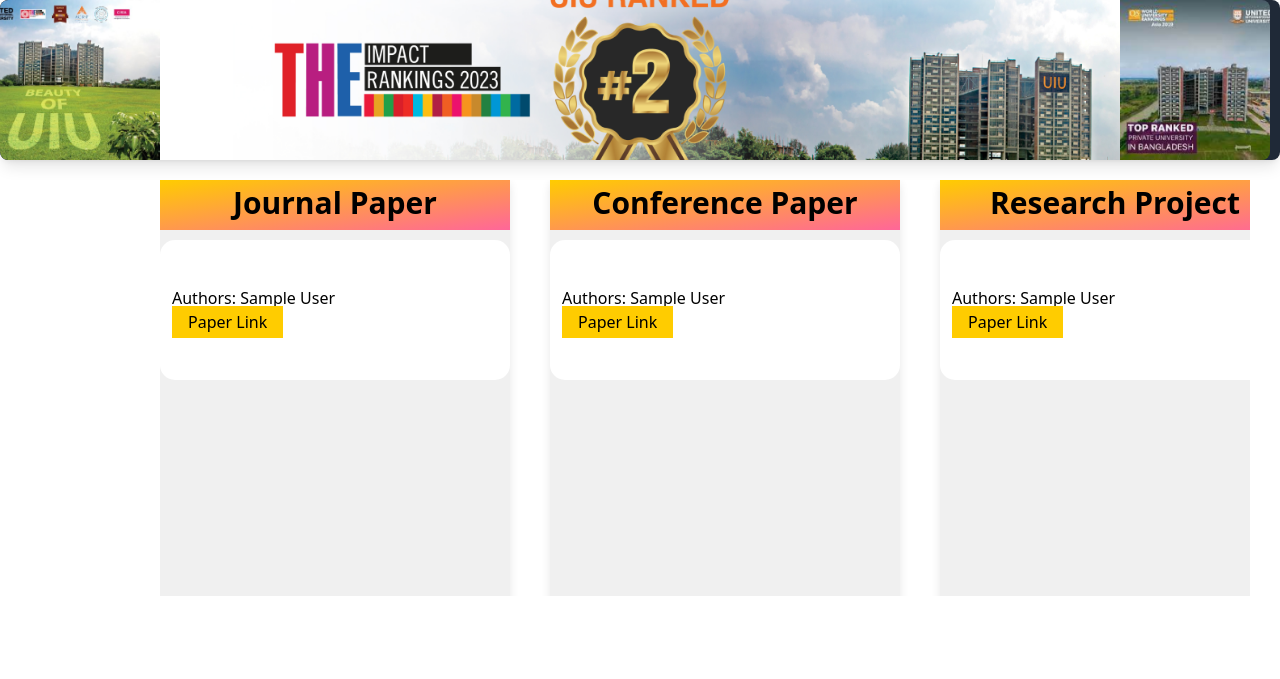
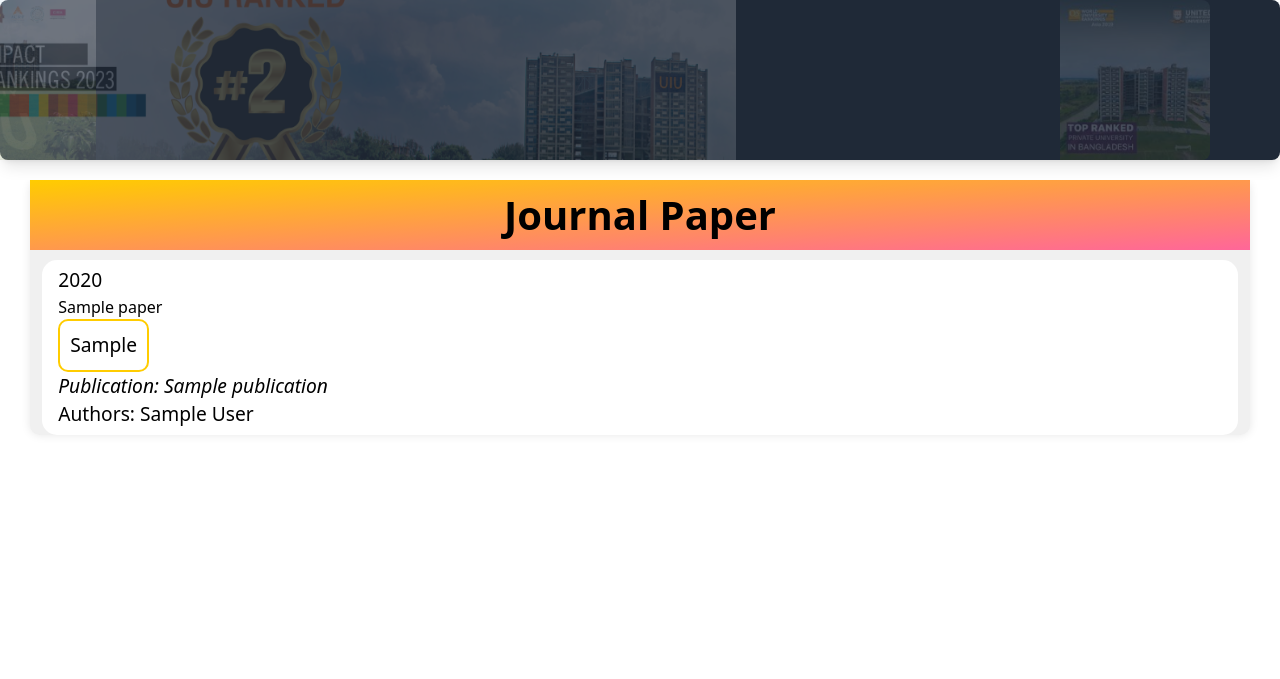
Before and after one commit to deepu1067/uiu_world_working, a Django app: template metamesh/templates/achievement.html in a window 1280 px wide. Shown: the part 56-735 px from the top of the page. Run offline with Django 4.2, Linux system fonts and the light colour scheme; the template is opened without the code that fills it: most values are stand-ins (such as "Sample title", 1, 10 or a date in 2020); style sheets or scripts are compiled from the project's sources; some libraries are stand-ins or nearby versions.

Commit message:
achievement-update-only-journal

```diff
--- a/metamesh/templates/achievement.html
+++ b/metamesh/templates/achievement.html
@@ -17,12 +17,19 @@
 
         .info-container {
             display: flex;
+            line-height: 1.5;
             background-color: #FFFFFF;
-            padding: 2px;
+            padding: 6px;
             border-radius: 15px;
-            width: 350px;
-            height: 140px;
+            width: 98%;
+            height: max-content;
             align-items: center;
+            transition: transform 0.6s ease;
+
+        }
+
+        .info-container:hover {
+            transform: translate(0px, -5px);
         }
 
         .allinfo {
@@ -30,93 +37,107 @@
             flex-direction: column;
             justify-content: center;
             align-items: center;
-            gap: 10px;
+            gap: 30px;
             margin-top: 10px;
+        }
+
+
+
+        .journal-item {
+            width: 100%;
+            box-shadow: 0 0 10px rgba(0, 0, 0, 0.1);
+            background-color: #F0F0F0;
+            border-radius: 10px;
+            margin-left: 30px;
+            margin-right: 30px;
+            height: max-content;
         }
 
 
 
 
 
-
-        /* JournalComponent.css */
-        .journal-container {
-            display: flex;
-            gap: 40px;
-            margin-left: 160px;
-            margin-right: 30px;
-            margin-top: 20px;
-        }
-
-        .journal-item,
-        .conference-item,
-        .research-item,
-        .advance-item {
-            width: 400px;
-            box-shadow: 0 0 10px rgba(0, 0, 0, 0.1);
-            background-color: #F0F0F0;
-            border-radius: 10px;
-            height: 500px;
-        }
-
-
-
-        .logo {
-            width: 40px;
-            /* Adjust the size of the logo */
-            height: 40px;
-            /* Adjust the size of the logo */
-            border-radius: 50%;
-            /* Make the logo circular */
-            overflow: hidden;
-            /* Hide any overflow */
-            display: flex;
-            justify-content: center;
-            align-items: center;
-        }
-
-
-
         .details {
             margin-left: 10px;
-
             flex-grow: 1;
             display: flex;
             flex-direction: column;
-
             justify-content: center;
+            height: max-content;
 
         }
 
-        .details p {
+        .details p,
+        i {
             margin: 0;
+            font-size: larger;
             /* Adjust the spacing between paragraphs */
+        }
+
+        .tags {
+            border: 2px solid #ffcc00;
+            width: fit-content;
+            border-radius: 10px;
+            padding: 10px;
         }
 
         .gradient-background {
             background: linear-gradient(to bottom right, #ffcc00, #ff6699);
             /* Adjust the gradient colors */
             color: #000000;
-            text-align: center;
-            font-weight: 600;
-            font-size: 30px;
-            height: 50px;
+            font-weight: 700;
+            font-size: 40px;
+            height: 70px;
+            display: flex;
+            align-items: center;
+            justify-content: center;
         }
 
-        body {
-            height: 100%;
-        }
+
+
 
         /* Ensure the journal container is scrollable */
         .journal-container {
             display: flex;
-            gap: 40px;
-            margin-left: 160px;
-            margin-right: 30px;
             margin-top: 20px;
-            height: calc(100vh - 24rem);
-            /* Adjust this value as needed */
+            height: 500px;
             overflow-y: auto;
+        }
+
+        .link {
+            color: black;
+            /* Default link color */
+            text-decoration: none;
+            /* Remove default underline */
+            transition: color 0.3s, text-decoration 0.3s;
+            /* Add transition for color and text-decoration */
+        }
+
+        /* Define hover effect */
+        .link:hover {
+            color: #ffa148;
+            /* Change link color on hover */
+            text-decoration: underline;
+            /* Add underline on hover */
+        }
+
+        @keyframes slideInOut {
+
+            0%,
+            100% {
+                opacity: 0;
+                transform: translateX(-50%);
+            }
+
+            50% {
+                opacity: 1;
+                transform: translateX(0);
+            }
+        }
+
+        /* Apply animation to images */
+        .banner img {
+            animation: slideInOut 6s linear infinite;
         }
     </style>
 
@@ -131,8 +152,7 @@
     {% include 'nav.html'%}
 
     <!-- Banner section -->
-    <div class="w-full banner bg-gray-800 rounded-lg shadow-lg overflow-hidden in-view-hidden"
-        onload="inViewVisibility(this)">
+    <div class="w-full banner bg-gray-800 rounded-lg shadow-lg in-view-hidden">
         <div class="w-full h-40 flex items-center">
             <div class="flex-none w-40">
                 <img src="{% static 'img/left.png' %}" alt="Left image" class="h-full object-cover rounded-l-lg">
@@ -155,70 +175,24 @@
                 {% for paper in papers %}
                 <div class="info-container">
                     <div class="details">
+                        <p>{{ paper.year }}</p>
+                        <h1><a href="{{ paper.paper_url }}" class="link">{{ paper.paper_title }}</a></h1>
+                        {% if paper.paper_tags|length > 0 %}
+                        <p class="tags">{{ paper.paper_tags|join:", " }}</p>
+                        {% endif %}
+                        <i>Publication: {{ paper.publication }}</i>
                         <p>Authors: {{ paper.authors|join:", " }}</p>
-                        <p><a href="{{ paper.paper_url }}" style="background-color: #ffcc00; padding: 5px 1rem;">Paper Link</a></p>
                     </div>
                 </div>
                 {% endfor %}
             </div>
         </div>
-
-
-        <div class="journal-item">
-            <div class="gradient-background">
-                <p>Conference Paper</p>
-            </div>
-
-            <div class="allinfo">
-                {% for paper in papers %}
-                <div class="info-container">
-                    <div class="details">
-                        <p>Authors: {{ paper.authors|join:", " }}</p>
-                        <p><a href="{{ paper.paper_url }}" style="background-color: #ffcc00; padding: 5px 1rem;">Paper Link</a></p>
-                    </div>
-                </div>
-                {% endfor %}
-            </div>
-        </div>
-
-        <div class="journal-item">
-            <div class="gradient-background">
-                <p>Research Project</p>
-            </div>
-            <div class="allinfo">
-                {% for paper in papers %}
-                <div class="info-container">
-                    <div class="details">
-                        <p>Authors: {{ paper.authors|join:", " }}</p>
-                        <p><a href="{{ paper.paper_url }}" style="background-color: #ffcc00; padding: 5px 1rem;">Paper Link</a></p>
-                    </div>
-                </div>
-                {% endfor %}
-            </div>
-        </div>
-
-        <div class="journal-item">
-            <div class="gradient-background">
-                <p>Advance Project</p>
-            </div>
-            <div class="allinfo">
-                {% for paper in papers %}
-                <div class="info-container">
-                    <div class="details">
-                        <p>Authors: {{ paper.authors|join:", " }}</p>
-                        <p><a href="{{ paper.paper_url }}" style="background-color: #ffcc00; padding: 5px 1rem;">Paper Link</a></p>
-                    </div>
-                </div>
-                {% endfor %}
-            </div>
-        </div>
-
     </div>
     <script src="{% static 'js/app.js'%}"></script>
     <script src="https://code.jquery.com/jquery-3.6.0.min.js"></script>
 
     <script>
-        var csrf = "{{ csrf_token }}" ;
+        var csrf = "{{ csrf_token }}";
     </script>
     <script>
         function inViewVisibility(element) {
--- a/metamesh/views.py
+++ b/metamesh/views.py
@@ -499,7 +499,7 @@ def fetch_papers():
     try:
         response = requests.get(api_url)
         data = response.json()
-        return data[:3]  # Get the first three papers
+        return data  # Get the first three papers
     except requests.RequestException as e:
         print("Error fetching data:", e)
         return []
```
Also changed, not shown: metamesh/static/css/dist/styles.css (+1 -9 lines).
